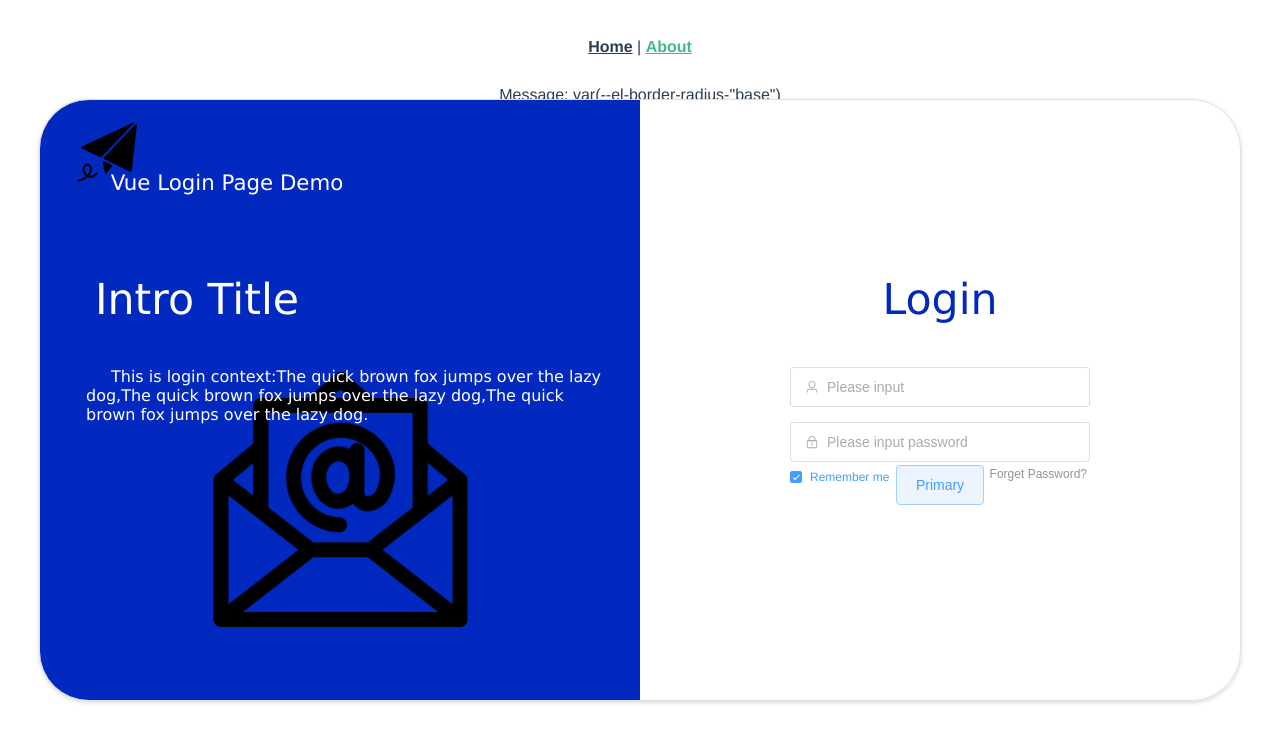
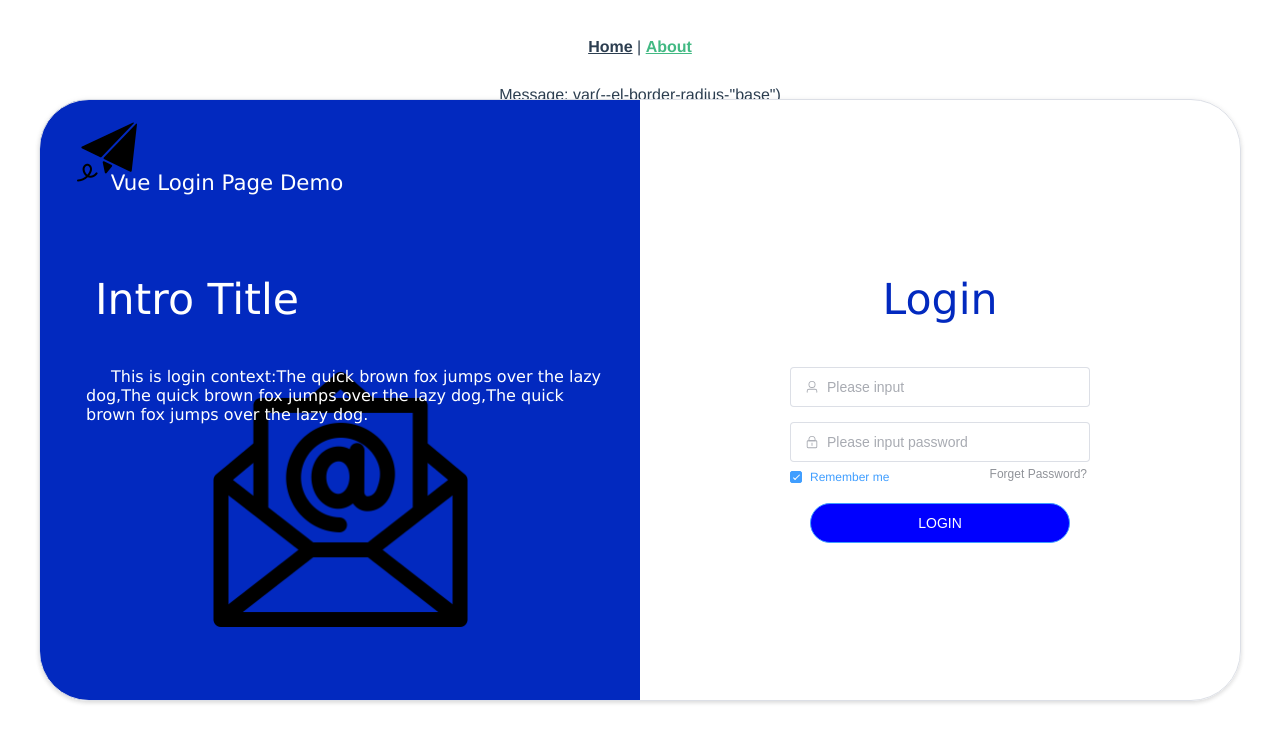
Before and after one commit to crazychucky/vue_login, a Vue app: page /about in a window 1280 px wide. Shown: the top 742 px of the page. Built offline with nearby package versions, Linux system fonts and the light colour scheme.

Commit message:
chore:update

```diff
--- a/src/views/AboutView.vue
+++ b/src/views/AboutView.vue
@@ -40,7 +40,8 @@
         </div>
 
         <div>
-          <el-button type="primary" size="large" plain >Primary</el-button>
+          <el-button type="primary" round class="login_btn">LOGIN</el-button>
+          <!-- <el-button type="primary" :icon="Search">Search</el-button> -->
         </div>
         <!-- TODO:input name password -->
         <!-- <p class="intro_text">This is login context:The quick brown fox jumps over the lazy dog,The quick brown fox jumps over the lazy dog,The quick brown fox jumps over the lazy dog.</p> -->
@@ -186,7 +187,9 @@ const check_save_name = ref(true)
   background-color:plum;
 }
 .login_btn {
-  padding-top: 300;
+  margin-top: 38px;
+  width:260px;
+  height:40px;
   background-color:blue;
 }
 </style>
```
